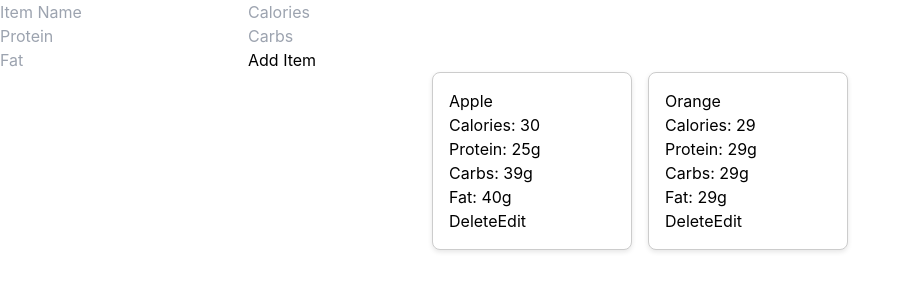
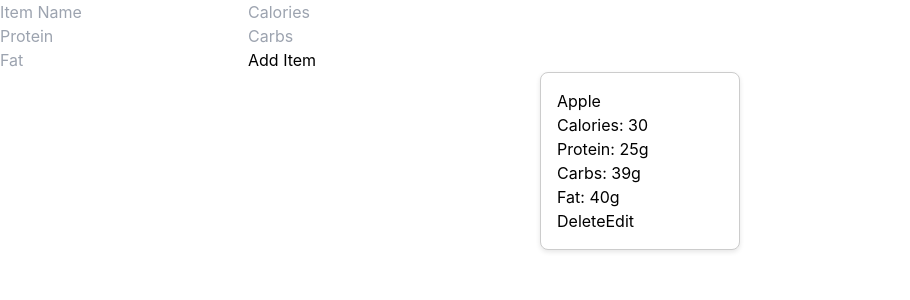
Before and after one commit to daganeabdul/Nutrition-meter-application, a React (Create React App) app: page / in a window 1280 px wide. Shown: the top 300 px of the page, without its empty margins (0-910 px from the left). Built offline with nearby package versions, Linux system fonts and the light colour scheme; data requests are answered from the project's data file.

Commit message:
Debugging session

```diff
--- a/db.json
+++ b/db.json
@@ -7,14 +7,6 @@
       "protein": "25",
       "carbs": "39",
       "fat": "40"
-    },
-    {
-      "id": "59c3",
-      "itemName": "Orange",
-      "calories": "29",
-      "protein": "29",
-      "carbs": "29",
-      "fat": "29"
     }
   ]
 }
--- a/src/App.js
+++ b/src/App.js
@@ -74,7 +74,7 @@ function App() {
         currentNutrition={currentNutrition}
         handleChange={handleChange}
         handleSubmit={handleSubmit}/>
-        <MealList nutritions={nutritions}/>
+        <MealList nutritions={nutritions} setNutrition={setNutrition}/>
     </div>
   );
 }
--- a/src/component/MealList.jsx
+++ b/src/component/MealList.jsx
@@ -3,17 +3,20 @@ import MealItem from "./MealItem";
 import deleteNutrition from "../delete"
 
 function MealList ({nutritions, setNutrition}) {
-    const handleEdit = (nutritions) => {
-      const updatedName = prompt("Enter new food name:", nutritions.itemName);
+    const handleEdit = (nutrition) => {
+      const updatedName = prompt("Enter new food name:", nutrition.itemName);
         if(updatedName && updatedName !== nutritions.itemName){
-        const updatedMeal = {...nutritions, itemName: updatedName};
+        const updatedMeal = {...nutrition, itemName: updatedName};
 
-        fetch(`http://localhost:4000/nutritions/${nutritions.id}`, {
+        fetch(`http://localhost:4000/nutritions/${nutrition.id}`, {
             method: "PATCH",
             headers: {"Content-Type": "application/json"},
             body: JSON.stringify(updatedMeal),
         })
-        .then((res) => res.json())
+        .then((res) => {
+        if (!res.ok) throw new Error("Failed to update");
+          return res.json()})
+
         .then((data) =>{
             const updatedList = nutritions.map((nutrition) =>
                 nutrition.id === data.id ? data : nutrition)
```
